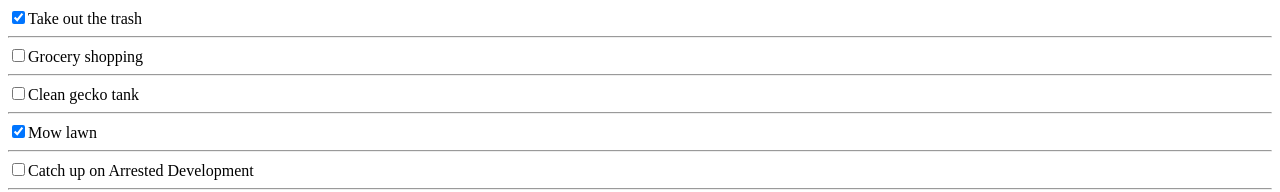
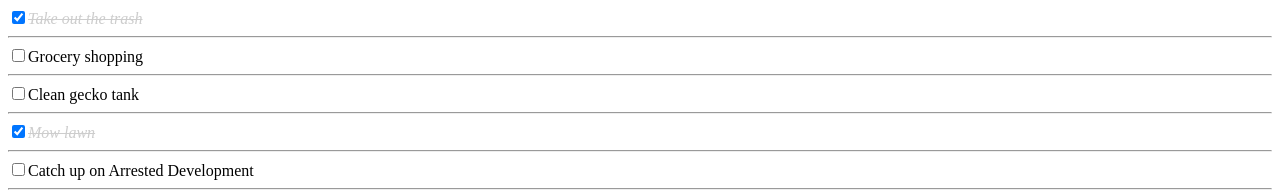
Before and after one commit to arifikhsan/scrimba-react, a React (Create React App) app: page / in a window 1280 px wide. Shown: the top 192 px of the page. Built offline with nearby package versions, Linux system fonts and the light colour scheme.

Commit message:
conditional style

```diff
--- a/src/TodoItem.js
+++ b/src/TodoItem.js
@@ -1,6 +1,12 @@
 import React from 'react';
 
 function TodoItem(props) {
+  const completedStyle = {
+    fontStyle: 'italic',
+    color: '#cdcdcd',
+    textDecoration: 'line-through'
+  };
+
   return (
     <div>
       <label>
@@ -10,7 +16,9 @@ function TodoItem(props) {
           checked={props.item.completed}
           onChange={() => props.handleChange(props.item.id)}
         />
-        {props.item.text}
+        <span style={props.item.completed ? completedStyle : null}>
+          {props.item.text}
+        </span>
       </label>
       <hr />
     </div>
```
